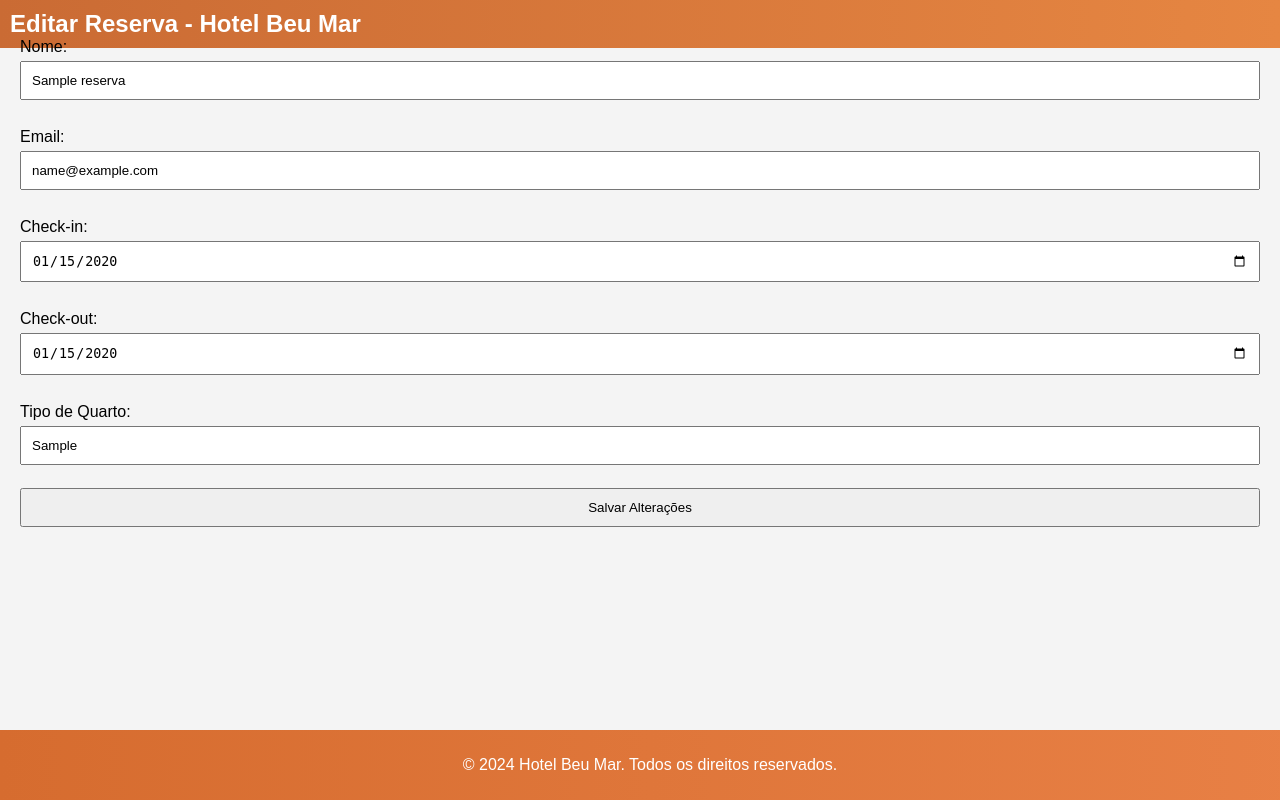
After one commit to OrlandoMartinho/crud-reserva_de_hotel, a PHP site: page /php/edit.php?id=1 in a window 1280 px wide. The commit adds this page. Run offline with PHP 8.4, Linux system fonts and the light colour scheme; a user stored in the database is signed in; tables that the repository leaves empty hold one stand-in row (values such as "Sample post").

Commit message:
Adicionando o editar

```diff
--- /dev/null
+++ b/php/edit.php
@@ -0,0 +1,90 @@
+<?php
+include("conexao.php");
+
+// Verifica se o usuário está autenticado como administrador
+session_start();
+if (!isset($_SESSION['admin']) || $_SESSION['admin'] !== true) {
+    header("Location: login.php");
+    exit;
+}
+
+// Verifica se o ID da reserva foi passado
+if (isset($_GET['id']) && is_numeric($_GET['id'])) {
+    $id_reserva = $_GET['id'];
+
+    // Busca os detalhes da reserva
+    $sql = "SELECT * FROM reservas WHERE id = $id_reserva";
+    $result = $conn->query($sql);
+
+    if ($result->num_rows > 0) {
+        $row = $result->fetch_assoc();
+    } else {
+        echo '<script>alert("Reserva não encontrada."); window.location.href = "../admin.php";</script>';
+        exit;
+    }
+} else {
+    echo '<script>alert("ID de reserva inválido."); window.location.href = "../admin.php";</script>';
+    exit;
+}
+
+// Atualiza a reserva no banco de dados
+if ($_SERVER['REQUEST_METHOD'] === 'POST') {
+    $nome = mysqli_real_escape_string($conn, $_POST['nome']);
+    $email = mysqli_real_escape_string($conn, $_POST['email']);
+    $checkin = mysqli_real_escape_string($conn, $_POST['checkin']);
+    $checkout = mysqli_real_escape_string($conn, $_POST['checkout']);
+    $quarto = mysqli_real_escape_string($conn, $_POST['quarto']);
+
+    $sql_update = "UPDATE reservas SET nome='$nome', email='$email', checkin='$checkin', checkout='$checkout', quarto='$quarto' WHERE id=$id_reserva";
+
+    if ($conn->query($sql_update) === TRUE) {
+        echo '<script>alert("Reserva atualizada com sucesso."); window.location.href = "../admin.php";</script>';
+    } else {
+        echo '<script>alert("Erro ao atualizar reserva: ' . $conn->error . '");</script>';
+    }
+}
+?>
+
+<!DOCTYPE html>
+<html lang="pt-BR">
+<head>
+    <meta charset="UTF-8">
+    <meta name="viewport" content="width=device-width, initial-scale=1.0">
+    <title>Editar Reserva - Hotel Beu Mar</title>
+    <link rel="stylesheet" href="../css/styles.css">
+</head>
+<body>
+    <header>
+        <h1>Editar Reserva - Hotel Beu Mar</h1>
+    </header>
+
+    <main>
+        <form method="post" action="edit.php?id=<?php echo $id_reserva; ?>">
+            <label for="nome">Nome:</label>
+            <input type="text" id="nome" name="nome" value="<?php echo $row['nome']; ?>" required>
+            <br>
+            <label for="email">Email:</label>
+            <input type="email" id="email" name="email" value="<?php echo $row['email']; ?>" required>
+            <br>
+            <label for="checkin">Check-in:</label>
+            <input type="date" id="checkin" name="checkin" value="<?php echo $row['checkin']; ?>" required>
+            <br>
+            <label for="checkout">Check-out:</label>
+            <input type="date" id="checkout" name="checkout" value="<?php echo $row['checkout']; ?>" required>
+            <br>
+            <label for="quarto">Tipo de Quarto:</label>
+            <input type="text" id="quarto" name="quarto" value="<?php echo $row['quarto']; ?>" required>
+            <br>
+            <input type="submit" value="Salvar Alterações">
+        </form>
+    </main>
+
+    <footer>
+        <p>&copy; 2024 Hotel Beu Mar. Todos os direitos reservados.</p>
+    </footer>
+</body>
+</html>
+
+<?php
+$conn->close();
+?>
```
Also changed, not shown: admin.php (+19 -2 lines).
